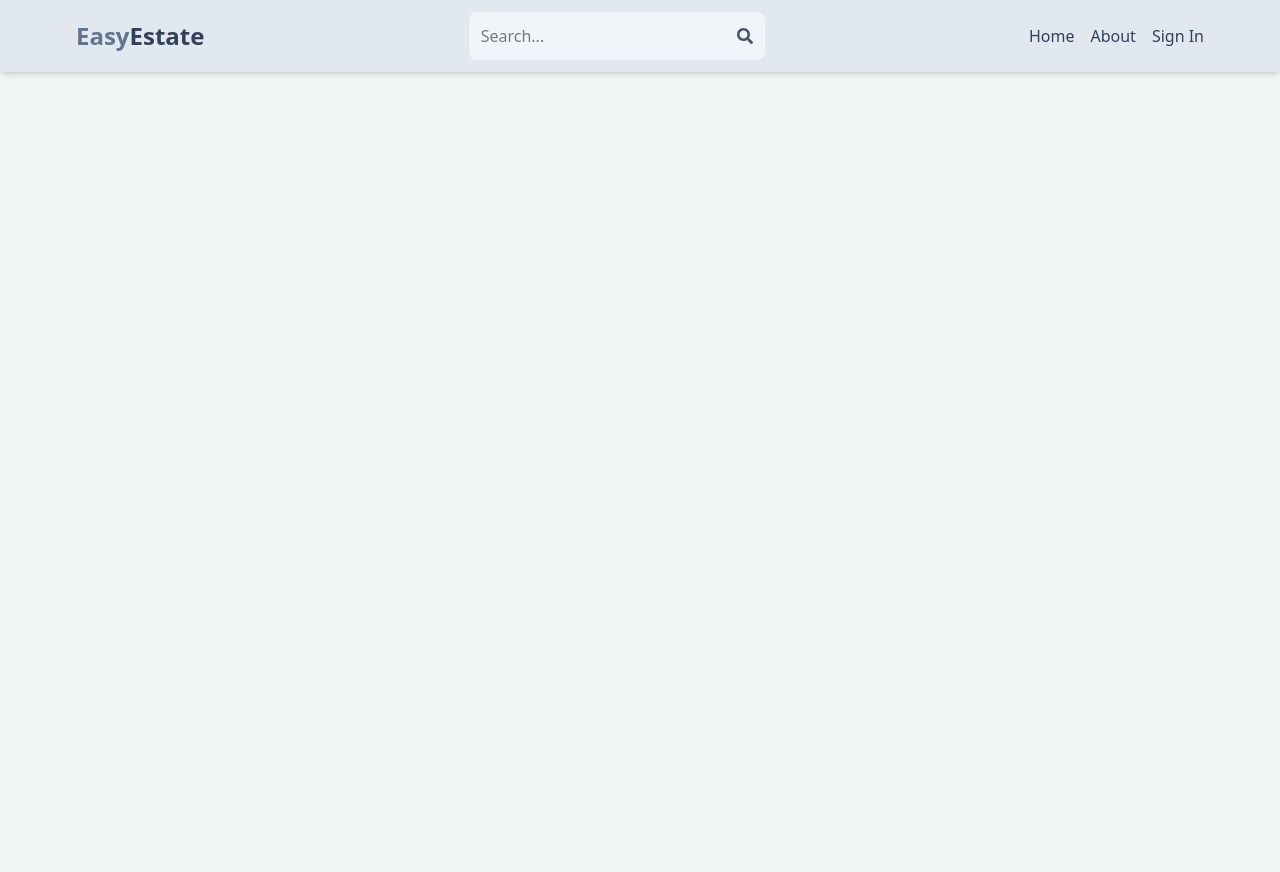
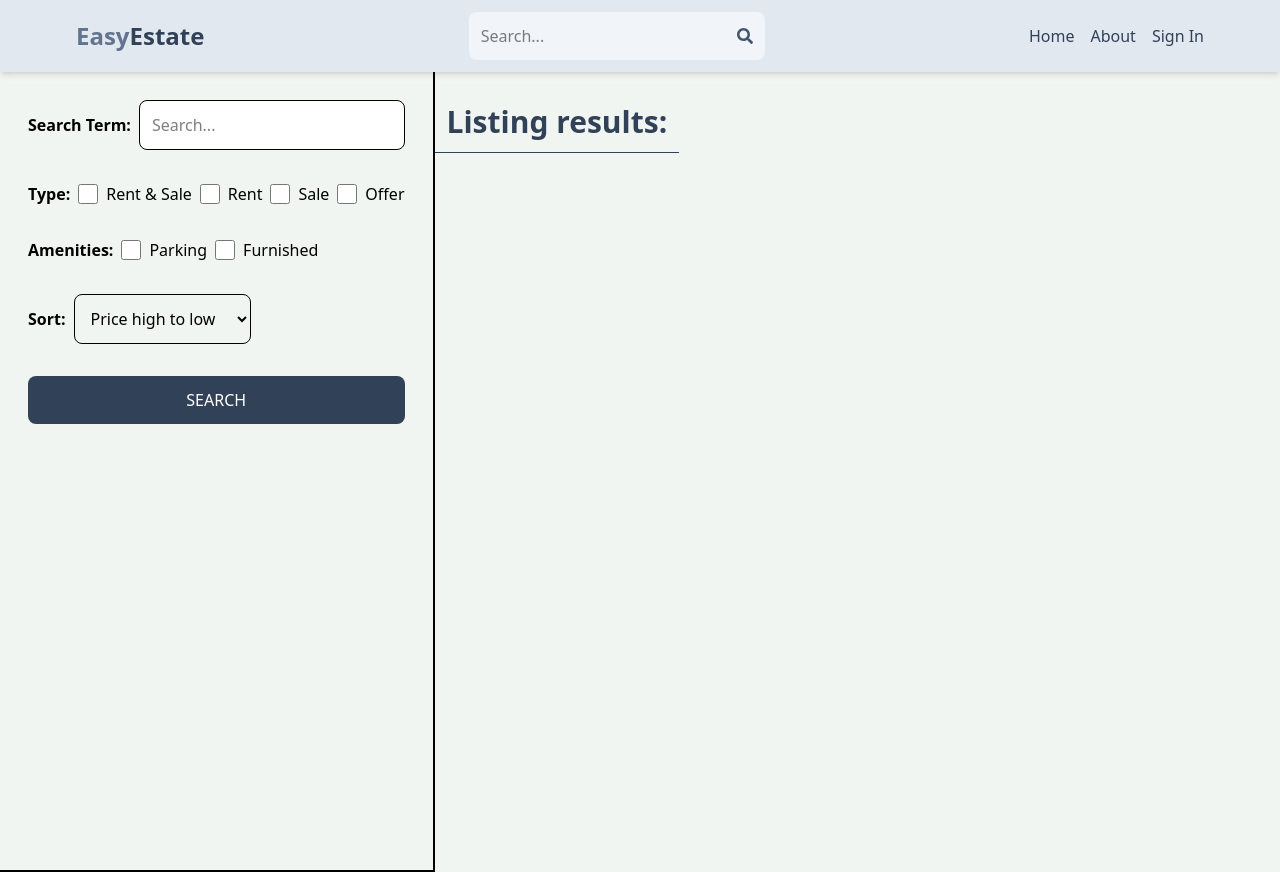
Before and after one commit to dishaakalra119/EasyEstate, a React (Vite) app in the folder client/: page /search in a window 1280 px wide. Before the commit the page ends 800 px from the top, so only its background shows below. Built offline with nearby package versions, Linux system fonts and the light colour scheme; no server answers.

Commit message:
created search page ui

```diff
--- a/client/src/App.jsx
+++ b/client/src/App.jsx
@@ -10,6 +10,7 @@
 import CreateListing from './pages/CreateListing'
 import UpdateListing from './pages/updateListing'
 import Listing from './pages/Listing'
+import Search from './pages/Search'
 function App() {
   return (
     <BrowserRouter>
@@ -19,6 +20,7 @@
         <Route path="/signin" element={<SignIn/>}></Route>
         <Route path="/signup" element={<SignUp/>}></Route>
         <Route path="/about" element={<About/>}></Route>
+        <Route path='/search' element={<Search />} />
         <Route path='/listing/:listingId' element={<Listing />} />
         <Route element={<PrivateRoute/>}>
           <Route path="/profile" element={<Profile/>}></Route>
--- /dev/null
+++ b/client/src/pages/Search.jsx
@@ -0,0 +1,66 @@
+import React from 'react';
+
+export default function Search() {
+  return (
+    <div className='flex flex-col md:flex-row'>
+      <div className='p-7  border-b-2 md:border-r-2 md:min-h-screen'>
+        <form className='flex flex-col gap-8'>
+          <div className='flex items-center gap-2'>
+            <label className='whitespace-nowrap font-semibold'>Search Term:</label>
+            <input
+              type='text'
+              id='searchTerm'
+              placeholder='Search...'
+              className='bg-white border rounded-lg p-3 w-full'
+            />
+          </div>
+          <div className='flex gap-2 flex-wrap items-center'>
+            <label className='font-semibold'>Type:</label>
+            <div className='flex gap-2'>
+              <input type='checkbox' id='all' className='w-5' />
+              <span>Rent & Sale</span>
+            </div>
+            <div className='flex gap-2'>
+              <input type='checkbox' id='rent' className='w-5' />
+              <span>Rent</span>
+            </div>
+            <div className='flex gap-2'>
+              <input type='checkbox' id='sale' className='w-5' />
+              <span>Sale</span>
+            </div>
+            <div className='flex gap-2'>
+              <input type='checkbox' id='offer' className='w-5' />
+              <span>Offer</span>
+            </div>
+          </div>
+          <div className='flex gap-2 flex-wrap items-center'>
+            <label className='font-semibold'>Amenities:</label>
+            <div className='flex gap-2'>
+              <input type='checkbox' id='parking' className='w-5' />
+              <span>Parking</span>
+            </div>
+            <div className='flex gap-2'>
+              <input type='checkbox' id='furnished' className='w-5' />
+              <span>Furnished</span>
+            </div>
+          </div>
+          <div className='flex items-center gap-2'>
+            <label className='font-semibold'>Sort:</label>
+            <select id='sort_order' className='border rounded-lg p-3'>
+              <option>Price high to low</option>
+              <option>Price low to hight</option>
+              <option>Latest</option>
+              <option>Oldest</option>
+            </select>
+          </div>
+          <button className='bg-slate-700 text-white p-3 rounded-lg uppercase hover:opacity-95'>
+            Search
+          </button>
+        </form>
+      </div>
+      <div className=''>
+        <h1 className='text-3xl font-semibold border-b p-3 text-slate-700 mt-5'>Listing results:</h1>
+      </div>
+    </div>
+  );
+}
```
